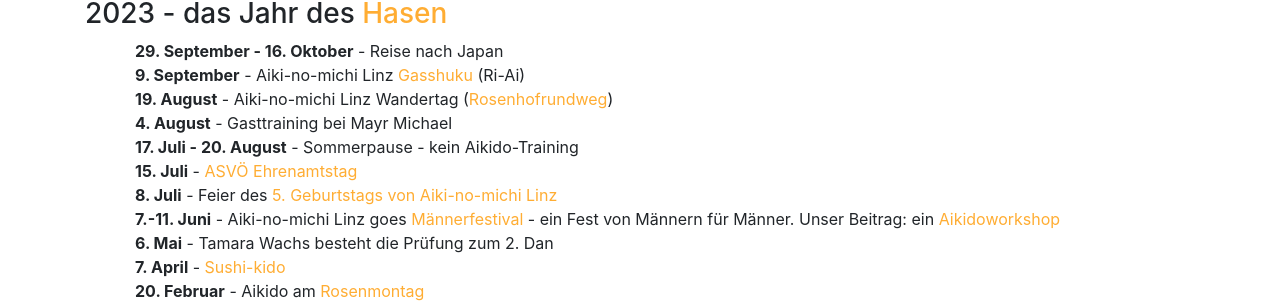
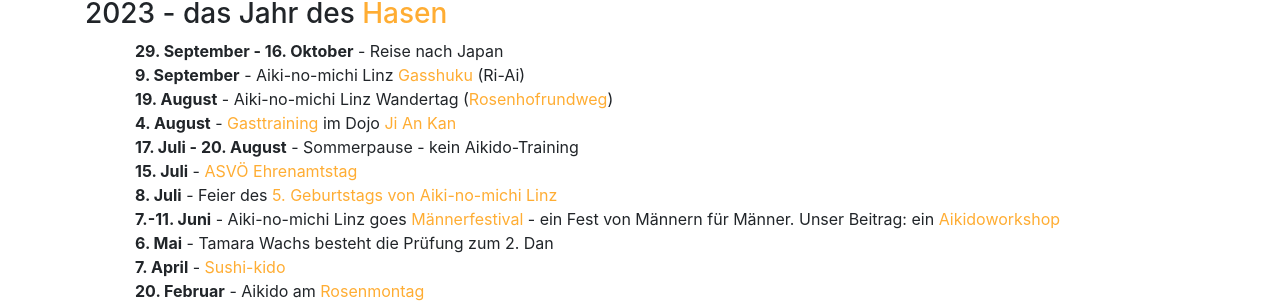
Before and after one commit to TWachs/aikinomichi-linz, a Jekyll site: the page built from aktuelles.md, in a window 1280 px wide. Shown: the part 614-920 px from the top of the page. Built offline with Jekyll 4.4.1, drawn with Linux system fonts in a browser that asks for light colours; nearby versions of some CDN libraries.

Commit message:
Update aktuelles.md

```diff
--- a/aktuelles.md
+++ b/aktuelles.md
@@ -13,7 +13,7 @@
 * **29. September - 16. Oktober** - Reise nach Japan
 * **9. September** - Aiki-no-michi Linz [Gasshuku](https://www.facebook.com/photo?fbid=688399769961904&set=a.441578571310693){:target="_blank"} (Ri-Ai)
 * **19. August** - Aiki-no-michi Linz Wandertag ([Rosenhofrundweg](https://www.ausflugstipps.at/oesterreich-tour/detail/430001088/rosenhof-rundweg.html){:target="_blank"})
-* **4. August** - Gasttraining bei Mayr Michael
+* **4. August** - [Gasttraining](https://www.facebook.com/photo?fbid=111628922025535&set=pcb.111629042025523){:target="_blank"} im Dojo [Ji An Kan](https://www.facebook.com/profile.php?id=100095352828706){:target="_blank"}
 * **17. Juli - 20. August** - Sommerpause - kein Aikido-Training
 * **15. Juli** - [ASVÖ Ehrenamtstag](https://www.facebook.com/photo?fbid=746198400848707&set=pcb.746199180848629){:target="_blank"}
 * **8. Juli** - Feier des [5. Geburtstags von Aiki-no-michi Linz](https://www.facebook.com/photo?fbid=741040454697835&set=pcb.741044591364088){:target="_blank"}
```
